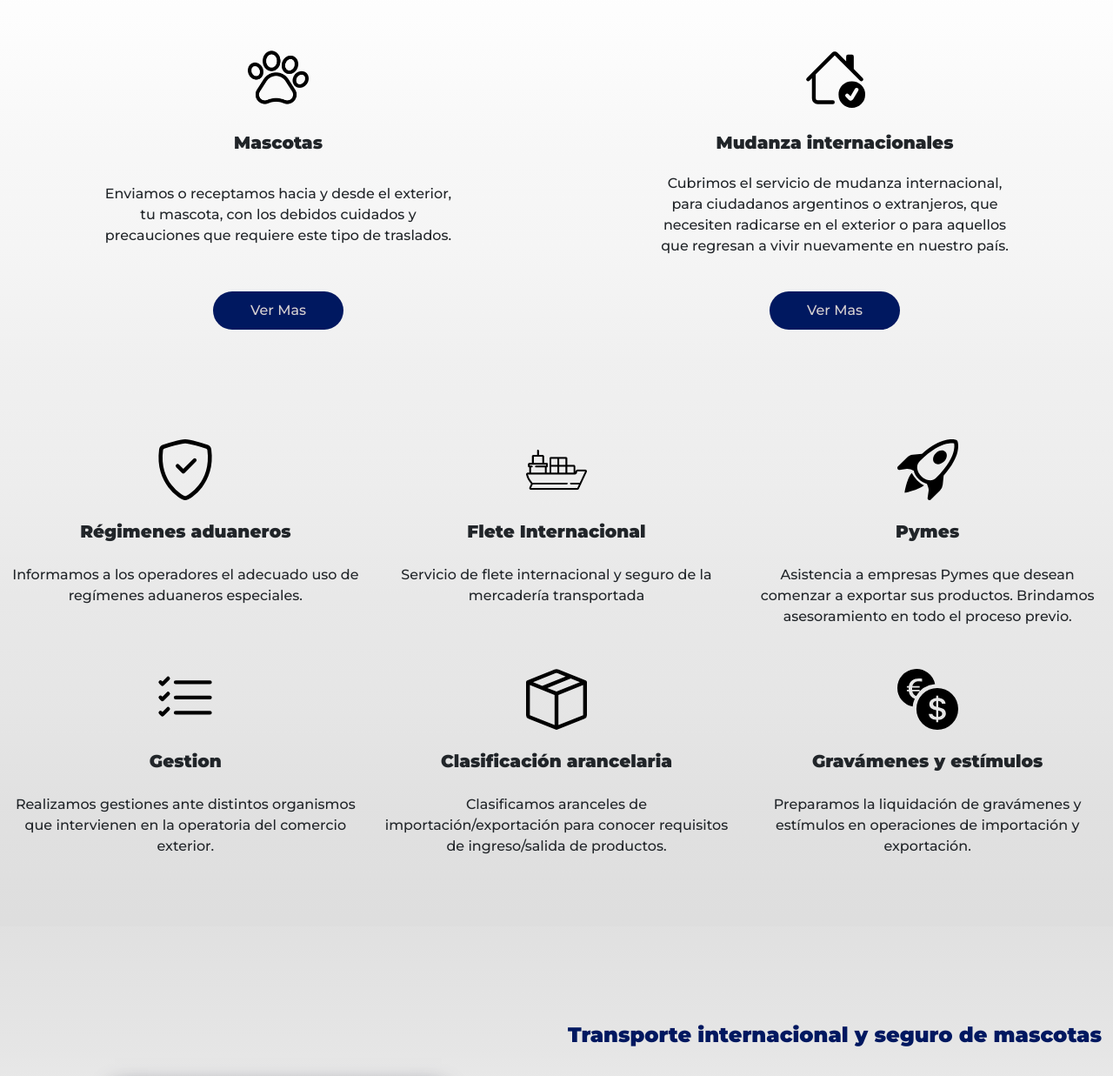
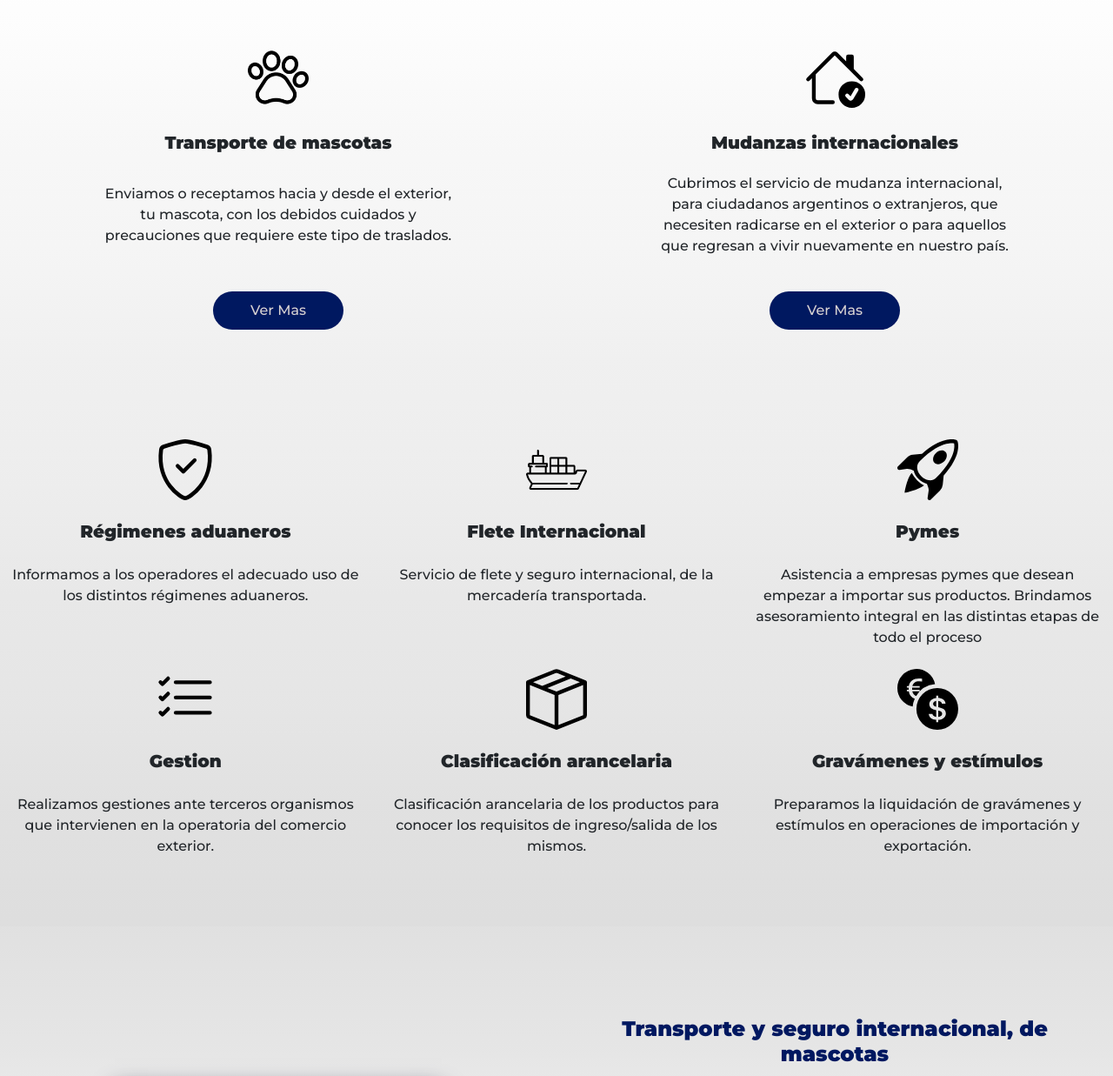
Before and after one commit to Lucasbazzini/Sebastian-J-Acu-a, a website: page index.html in a window 1280 px wide. Shown: the part 1800-3037 px from the top of the page at 87% size. Drawn offline with nearby package versions, Linux system fonts and the light colour scheme.

Commit message:
cambios hechos, queda imagen nosotros

```diff
--- a/css/styles.css
+++ b/css/styles.css
@@ -305,6 +305,7 @@ header {
 
 .container_nosotros img {
     width: 100%;
+    border-radius: 5px;
 }
 
 .container_tittle {
@@ -696,7 +697,7 @@ h5 {
 
 footer{
     padding: 5rem 0rem;
-    background-color: var(--azul_claro);
+    background-color: var(--azul_oscuro);
 }
 .seccion_links{
     display: flex;
--- a/index.html
+++ b/index.html
@@ -184,7 +184,7 @@
                         <div class="divisor">
                             <div class="texto_servicios_main">
                                 <h5>
-                                    Mascotas
+                                    Transporte de mascotas
                                 </h5>
                                 <p>
                                     Enviamos o receptamos hacia y desde el exterior, tu mascota, con los debidos
@@ -207,7 +207,7 @@
                         <div class="divisor">
                             <div class="texto_servicios_main">
                                 <h5>
-                                    Mudanza internacionales
+                                    Mudanzas internacionales
                                 </h5>
                                 <p>
                                     Cubrimos el servicio de mudanza internacional, para ciudadanos argentinos o
@@ -237,7 +237,7 @@
                                     Régimenes aduaneros
                                 </h5>
                                 <p>
-                                    Informamos a los operadores el adecuado uso de regímenes aduaneros especiales.
+                                    Informamos a los operadores el adecuado uso de los distintos régimenes aduaneros.
                                 </p>
                             </div>
                         </div>
@@ -251,7 +251,7 @@
                                     Flete Internacional
                                 </h5>
                                 <p>
-                                    Servicio de flete internacional y seguro de la mercadería transportada
+                                    Servicio de flete y seguro internacional, de la mercadería transportada.
                                 </p>
                             </div>
                         </div>
@@ -265,8 +265,7 @@
                                     Pymes
                                 </h5>
                                 <p>
-                                    Asistencia a empresas Pymes que desean comenzar a exportar sus productos. Brindamos
-                                    asesoramiento en todo el proceso previo.
+                                    Asistencia a empresas pymes que desean empezar a importar sus productos. Brindamos asesoramiento integral en las distintas etapas de todo el proceso
                                 </p>
                             </div>
                         </div>
@@ -283,7 +282,7 @@
                                     Gestion
                                 </h5>
                                 <p>
-                                    Realizamos gestiones ante distintos organismos que intervienen en la operatoria del
+                                    Realizamos gestiones ante terceros organismos que intervienen en la operatoria del
                                     comercio exterior.
                                 </p>
                             </div>
@@ -298,8 +297,7 @@
                                     Clasificación arancelaria
                                 </h5>
                                 <p>
-                                    Clasificamos aranceles de importación/exportación para conocer requisitos de
-                                    ingreso/salida de productos.
+                                    Clasificación arancelaria de los productos para conocer los requisitos de ingreso/salida de los mismos.
                                 </p>
                             </div>
                         </div>
@@ -330,7 +328,7 @@
                         title="Mascotas juntas en una misma imagen">
                 </div>
                 <div class="texto_mascotas col-lg-6">
-                    <h4> Transporte internacional y seguro de mascotas</h4>
+                    <h4> Transporte y seguro internacional, de mascotas</h4>
                     <p>
                         En nuestro estudio , nos enfocamos en ayudar a importar y exportar mascotas de manera segura y
                         eficiente. Nos aseguramos de cumplir con todos los requisitos de importación y exportación,
@@ -350,9 +348,7 @@
                 <div class="texto_mudanzas col-lg-6">
                     <h4> Mudanzas Internacionales</h4>
                     <p>
-                        Ofrecemos servicios de mudanza personalizados para satisfacer sus necesidades únicas. Nos
-                        encargamos de todo el proceso de mudanza, desde el embalaje y transporte hasta la entrega en su
-                        nueva ubicación en el extranjero. Contáctenos hoy mismo para obtener más información.
+                        Ofrecemos servicio de mudanza personalizado según las necesidades de cada cliente. Nos ocupamos de todo el proceso, desde el embalaje en origen, gestión aduanera y su posterior traslado , hasta la entrega en su nuevo domicilio.
                     </p>
                     <a href="#contacto">
                         <button>Contactanos!</button>
@@ -373,10 +369,9 @@
                     </h4>
                     <p>
                         Nuestra estructura y experiencia nos permiten brindar soluciones a empresas de diferentes
-                        sectores de la industria y el comercio. Nos especializamos en atender las operaciones y
+                        sectores. Nos especializamos en atender las operaciones y
                         proyectos de nuestros clientes con eficiencia y calidad en cada una de las áreas en las que nos
-                        desenvolvemos. Contamos con un equipo altamente capacitado y comprometido en lograr el éxito de
-                        nuestros clientes en el mercado actual.
+                        desenvolvemos. Contamos con un equipo altamente capacitado y comprometido En lograr el éxito en las operaciones en nuestros clientes.
                     </p>
                 </div>
                 <div class="container_imagen_diferencia">
```
